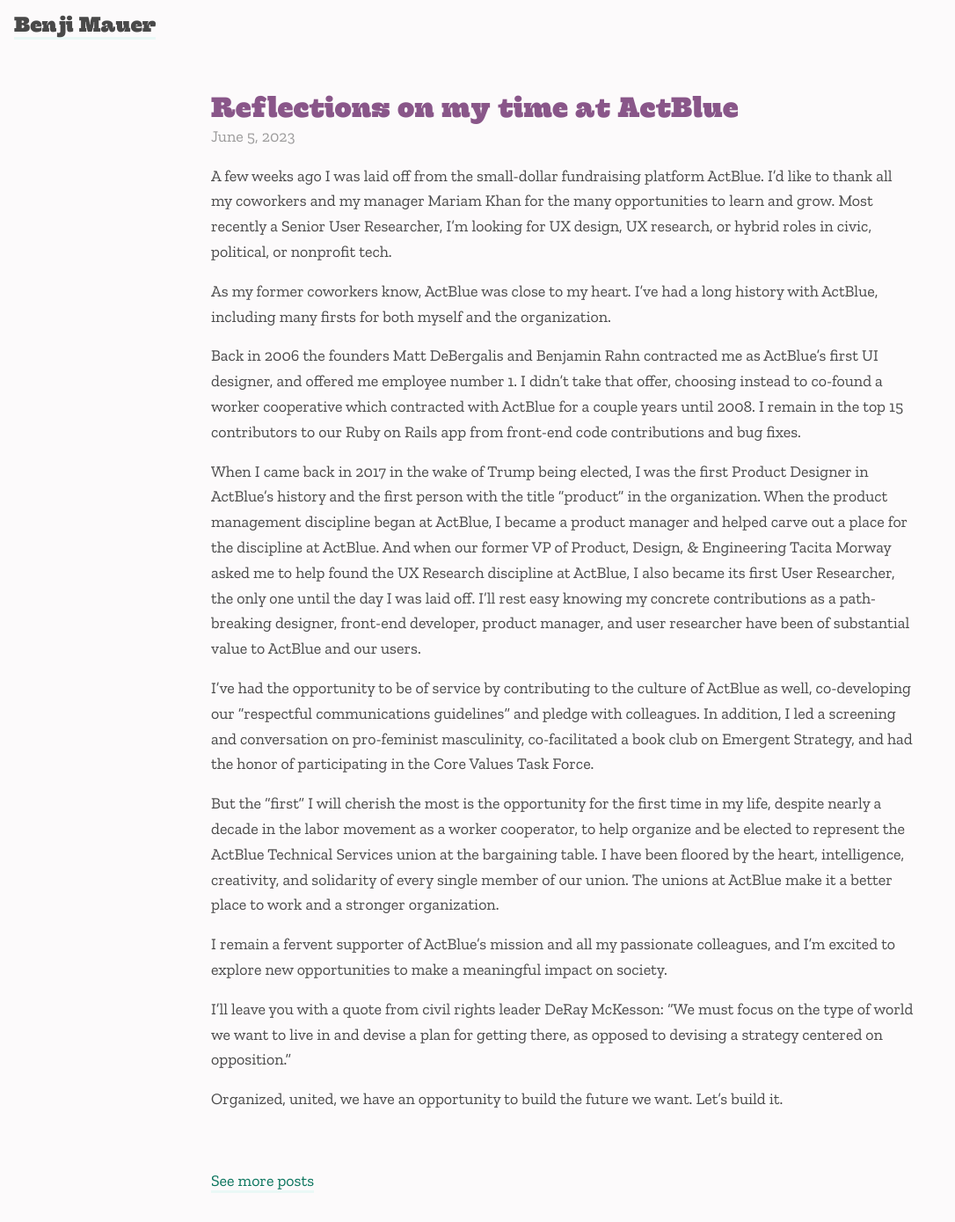
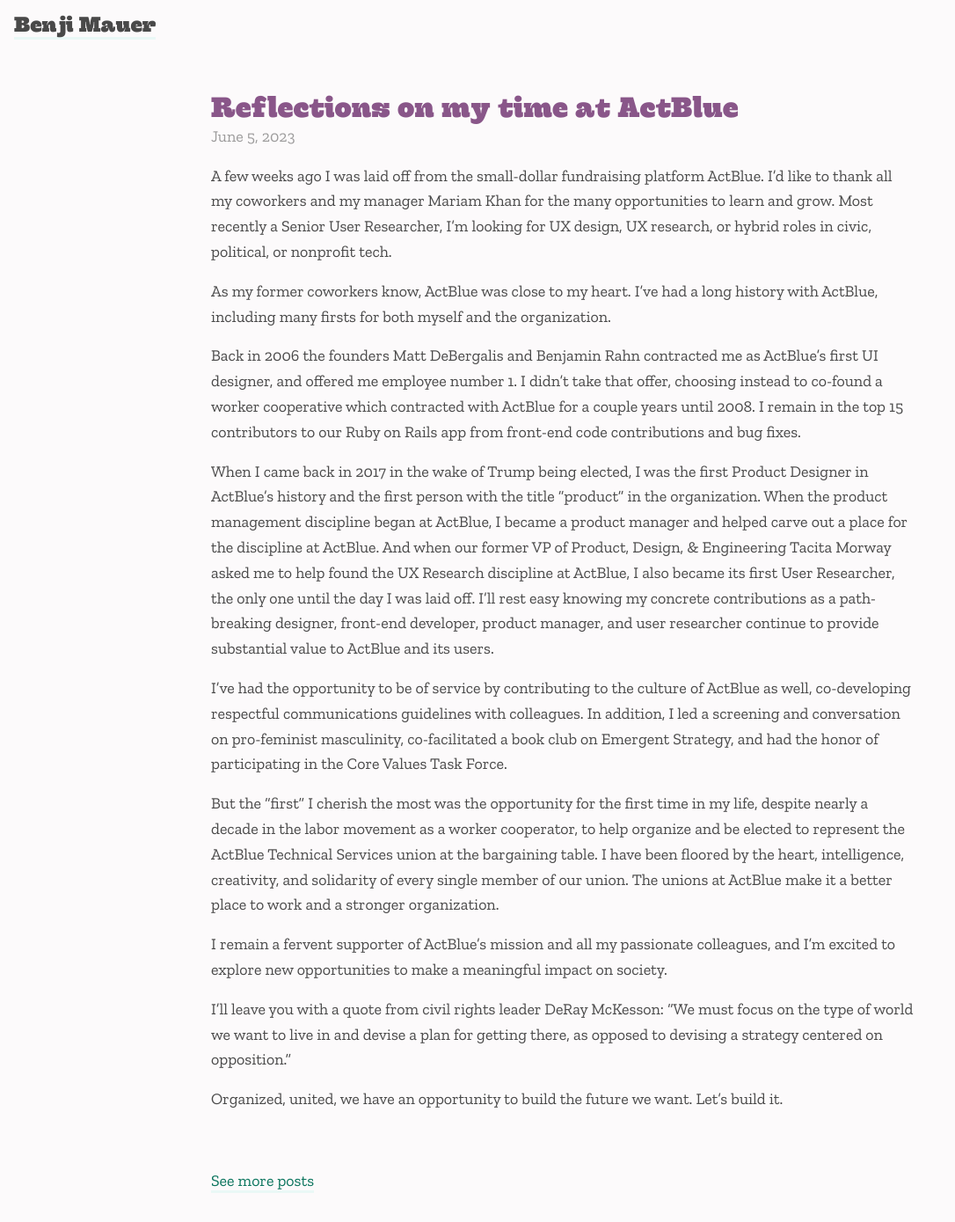
Before and after one commit to heybenji/heybenji.github.io, a Jekyll site: the page built from _posts/2023-06-05-reflections-on-actblue.md, in a window 1280 px wide. Shown: the whole page at 88% size, without its empty margins (0-1086 px from the left). Built offline with Jekyll 4.4.1, drawn with Linux system fonts in a browser that asks for light colours; some web fonts are replaced.

Commit message:
Fix tense and type issues in Reflections on AB

```diff
--- a/_posts/2023-06-05-reflections-on-actblue.md
+++ b/_posts/2023-06-05-reflections-on-actblue.md
@@ -7,18 +7,18 @@
 
 A few weeks ago I was laid off from the small-dollar fundraising platform ActBlue. I’d like to thank all my coworkers and my manager Mariam Khan for the many opportunities to learn and grow. Most recently a Senior User Researcher, I’m looking for UX design, UX research, or hybrid roles in civic, political, or nonprofit tech.
 
-As my former coworkers know, ActBlue was close to my heart. I've had a long history with ActBlue, including many firsts for both myself and the organization.
+As my former coworkers know, ActBlue was close to my heart. I’ve had a long history with ActBlue, including many firsts for both myself and the organization.
 
-Back in 2006 the founders Matt DeBergalis and Benjamin Rahn contracted me as ActBlue's first UI designer, and offered me employee number 1. I didn't take that offer, choosing instead to co-found a worker cooperative which contracted with ActBlue for a couple years until 2008. I remain in the top 15 contributors to our Ruby on Rails app from front-end code contributions and bug fixes.
+Back in 2006 the founders Matt DeBergalis and Benjamin Rahn contracted me as ActBlue’s first UI designer, and offered me employee number 1. I didn't take that offer, choosing instead to co-found a worker cooperative which contracted with ActBlue for a couple years until 2008. I remain in the top 15 contributors to our Ruby on Rails app from front-end code contributions and bug fixes.
 
-When I came back in 2017 in the wake of Trump being elected, I was the first Product Designer in ActBlue's history and the first person with the title "product" in the organization. When the product management discipline began at ActBlue, I became a product manager and helped carve out a place for the discipline at ActBlue. And when our former VP of Product, Design, & Engineering Tacita Morway asked me to help found the UX Research discipline at ActBlue, I also became its first User Researcher, the only one until the day I was laid off. I'll rest easy knowing my concrete contributions as a path-breaking designer, front-end developer, product manager, and user researcher have been of substantial value to ActBlue and our users.
+When I came back in 2017 in the wake of Trump being elected, I was the first Product Designer in ActBlue’s history and the first person with the title “product” in the organization. When the product management discipline began at ActBlue, I became a product manager and helped carve out a place for the discipline at ActBlue. And when our former VP of Product, Design, & Engineering Tacita Morway asked me to help found the UX Research discipline at ActBlue, I also became its first User Researcher, the only one until the day I was laid off. I’ll rest easy knowing my concrete contributions as a path-breaking designer, front-end developer, product manager, and user researcher continue to provide substantial value to ActBlue and its users.
 
-I've had the opportunity to be of service by contributing to the culture of ActBlue as well, co-developing our "respectful communications guidelines" and pledge with colleagues. In addition, I led a screening and conversation on pro-feminist masculinity, co-facilitated a book club on Emergent Strategy, and had the honor of participating in the Core Values Task Force.
+I’ve had the opportunity to be of service by contributing to the culture of ActBlue as well, co-developing respectful communications guidelines with colleagues. In addition, I led a screening and conversation on pro-feminist masculinity, co-facilitated a book club on Emergent Strategy, and had the honor of participating in the Core Values Task Force.
 
-But the "first" I will cherish the most is the opportunity for the first time in my life, despite nearly a decade in the labor movement as a worker cooperator, to help organize and be elected to represent the ActBlue Technical Services union at the bargaining table. I have been floored by the heart, intelligence, creativity, and solidarity of every single member of our union. The unions at ActBlue make it a better place to work and a stronger organization.
+But the “first” I cherish the most was the opportunity for the first time in my life, despite nearly a decade in the labor movement as a worker cooperator, to help organize and be elected to represent the ActBlue Technical Services union at the bargaining table. I have been floored by the heart, intelligence, creativity, and solidarity of every single member of our union. The unions at ActBlue make it a better place to work and a stronger organization.
 
-I remain a fervent supporter of ActBlue's mission and all my passionate colleagues, and I'm excited to explore new opportunities to make a meaningful impact on society.
+I remain a fervent supporter of ActBlue’s mission and all my passionate colleagues, and I’m excited to explore new opportunities to make a meaningful impact on society.
 
-I'll leave you with a quote from civil rights leader DeRay McKesson: "We must focus on the type of world we want to live in and devise a plan for getting there, as opposed to devising a strategy centered on opposition."
+I’ll leave you with a quote from civil rights leader DeRay McKesson: “We must focus on the type of world we want to live in and devise a plan for getting there, as opposed to devising a strategy centered on opposition.”
 
-Organized, united, we have an opportunity to build the future we want. Let's build it.
+Organized, united, we have an opportunity to build the future we want. Let’s build it.
```
